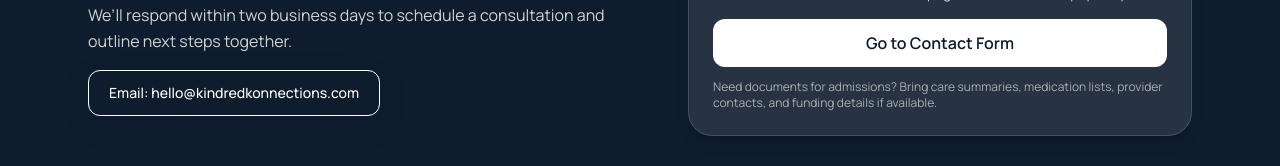
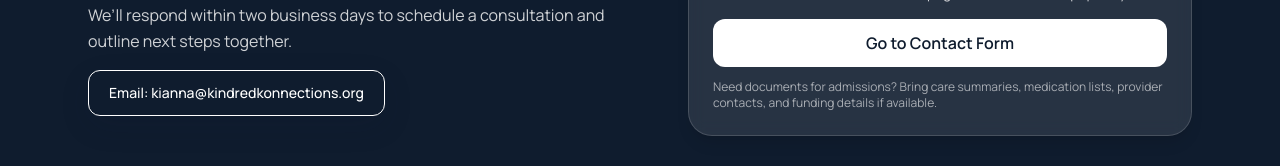
Before and after one commit to iseeconsulting/kindredconnections.org, a Next.js app: page / in a window 1280 px wide. Shown: the part 3826-3992 px from the top of the page. Built offline with nearby package versions, Linux system fonts and the light colour scheme; no server answers.

Commit message:
Update page.tsx

```diff
--- a/app/page.tsx
+++ b/app/page.tsx
@@ -307,8 +307,8 @@
               We’ll respond within two business days to schedule a consultation and outline next steps together.
             </p>
             <div className="flex flex-wrap gap-3 text-sm">
-              <a href="mailto:hello@kindredkonnections.com" className="btn-outline border-white text-white hover:bg-white hover:text-kc-navy">
-                Email: hello@kindredkonnections.com
+              <a href="mailto:kianna@kindredkonnections.org" className="btn-outline border-white text-white hover:bg-white hover:text-kc-navy">
+                Email: kianna@kindredkonnections.org
               </a>
             </div>
           </div>
```
